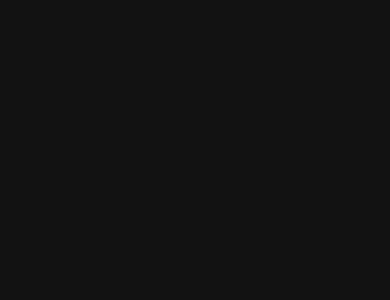
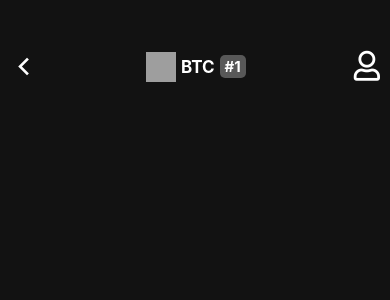
Before and after one commit to dzhaniivanov/crypto-tracker, a React Native app: screen / in a window 390 px wide. Shown: the top 300 px of the page. Built offline with nearby package versions, Linux system fonts and the light colour scheme; grey boxes are pictures that could not be loaded.

Commit message:
cleaning app.js,added detail screen page

```diff
--- a/App.js
+++ b/App.js
@@ -1,11 +1,13 @@
 import { StatusBar } from "expo-status-bar";
-import { StyleSheet, Text, View, Image, FlatList } from "react-native";
-import CoinItem from "./src/components/CoinItem";
+import { StyleSheet, View } from "react-native";
+import HomeScreen from "./src/screens/HomeScreen";
+import CoinDetailedScreen from "./src/screens/CoinDetailedScreen";
 
 export default function App() {
   return (
     <View style={styles.container}>
-      <FlatList />
+      {/* <HomeScreen /> */}
+      <CoinDetailedScreen/>
       <StatusBar style="light" />
     </View>
   );
--- a/src/components/CoinItem/index.jsx
+++ b/src/components/CoinItem/index.jsx
@@ -2,12 +2,44 @@
 import { AntDesign } from "@expo/vector-icons";
 import styles from "./styles";
 
-const CoinItem = () => {
+const CoinItem = ({ marketCoin }) => {
+  const {
+    name,
+    current_price,
+    market_cap_rank,
+    price_change_percentage_24h,
+    symbol,
+    market_cap,
+    image,
+  } = marketCoin;
+
+  const percentageColor =
+    price_change_percentage_24h < 0 ? "#ea3943" : "#16c874";
+
+  const normalizeMarketCap = (marketCap) => {
+    if (marketCap > 1_000_000_000_000) {
+      return `${Math.floor(marketCap / 1_000_000_000_000)} T`;
+    }
+
+    if (marketCap > 1_000_000_000) {
+      return `${Math.floor(marketCap / 1_000_000_000)} B`;
+    }
+
+    if (marketCap > 1_000_000) {
+      return `${Math.floor(marketCap / 1_000_000)} M`;
+    }
+
+    if (marketCap > 1_000) {
+      return `${Math.floor(marketCap / 1_000)} K`;
+    }
+    return marketCap;
+  };
+
   return (
     <View style={styles.coinContainer}>
       <Image
         source={{
-          uri: "https://assets.coingecko.com/coins/images/1/thumb/bitcoin.png?1547033579",
+          uri: image,
         }}
         style={{
           height: 30,
@@ -17,24 +49,28 @@
         }}
       />
       <View>
-        <Text style={styles.title}>Bitcoin</Text>
+        <Text style={styles.title}>{name}</Text>
         <View style={{ flexDirection: "row" }}>
           <View style={styles.rankContainer}>
-            <Text style={styles.rank}>1</Text>
+            <Text style={styles.rank}>{market_cap_rank}</Text>
           </View>
-          <Text style={styles.text}>BTC</Text>
+          <Text style={styles.text}>{symbol.toUpperCase()}</Text>
           <AntDesign
-            name="caretdown"
+            name={price_change_percentage_24h < 0 ? "caretdown" : "caretup"}
             size={12}
-            color="white"
+            color={percentageColor}
             style={{ alignSelf: "center", marginRight: 5 }}
           />
-          <Text style={styles.text}>0,63%</Text>
+          <Text style={{ color: percentageColor }}>
+            {price_change_percentage_24h.toFixed(2)}%
+          </Text>
         </View>
       </View>
-      <View style={{ marginLeft: "auto" }}>
-        <Text style={styles.title}>56265.09</Text>
-        <Text style={styles.title}>MCap 1.076 T</Text>
+      <View style={{ marginLeft: "auto", alignItems: "flex-end" }}>
+        <Text style={styles.title}>{current_price}</Text>
+        <Text style={{ color: "white" }}>
+          MCap {normalizeMarketCap(market_cap)}
+        </Text>
       </View>
     </View>
   );
--- /dev/null
+++ b/src/screens/CoinDetailedScreen/components/CoinDetailedHeader/index.jsx
@@ -0,0 +1,25 @@
+import { View, Text, Image } from "react-native";
+import { Ionicons } from "@expo/vector-icons";
+import { FontAwesome5 } from "@expo/vector-icons";
+import styles from "./styles";
+
+const CoinDetailedHeader = (props) => {
+  const { image, symbol, marketCapRank } = props;
+  return (
+    <View style={styles.headerContainer}>
+      <Ionicons name="chevron-back-sharp" size={28} color="white" />
+      <View style={styles.ticketContainer}>
+        <Image source={{ uri: image }} style={{ width: 30, height: 30 }} />
+        <Text style={styles.ticketTitle}>{symbol.toUpperCase()}</Text>
+        <View style={styles.rankContainer}>
+          <Text style={{ color: "white", fontWeight: "bold", fontSize: 15 }}>
+            #{marketCapRank}
+          </Text>
+        </View>
+      </View>
+      <FontAwesome5 name="user" size={30} color="white" />
+    </View>
+  );
+};
+
+export default CoinDetailedHeader;
--- /dev/null
+++ b/src/screens/CoinDetailedScreen/components/CoinDetailedHeader/styles.js
@@ -0,0 +1,28 @@
+import { StyleSheet } from "react-native";
+
+const styles = StyleSheet.create({
+  headerContainer: {
+    flexDirection: "row",
+    paddingHorizontal: 10,
+    alignItems: "center",
+    justifyContent: "space-between",
+  },
+  ticketContainer: {
+    flexDirection: "row",
+    alignItems: "center",
+  },
+  ticketTitle: {
+    color: "white",
+    fontWeight: "bold",
+    marginHorizontal: 5,
+    fontSize: 17,
+  },
+  rankContainer: {
+    backgroundColor: "#585858",
+    paddingHorizontal: 5,
+    paddingVertical: 2,
+    borderRadius: 5,
+  },
+});
+
+export default styles;
--- /dev/null
+++ b/src/screens/CoinDetailedScreen/index.jsx
@@ -0,0 +1,24 @@
+import { View, Text } from "react-native";
+import coinData from "../../../assets/data/crypto.json";
+import CoinDetailedHeader from "./components/CoinDetailedHeader";
+
+const CoinDetailedScreen = () => {
+  const {
+    image: { small },
+    name,
+    symbol,
+    market_data: { market_cap_rank },
+  } = coinData;
+  return (
+    <View>
+      <CoinDetailedHeader
+        image={small}
+        name={name}
+        symbol={symbol}
+        marketCapRank={market_cap_rank}
+      />
+    </View>
+  );
+};
+
+export default CoinDetailedScreen;
--- /dev/null
+++ b/src/screens/HomeScreen/index.jsx
@@ -0,0 +1,15 @@
+import { FlatList } from "react-native";
+import CoinItem from "../../components/CoinItem";
+
+import cryptocurrencies from "../../../assets/data/cryptocurrencies.json";
+
+const HomeScreen = () => {
+  return (
+    <FlatList
+      data={cryptocurrencies}
+      renderItem={({ item }) => <CoinItem marketCoin={item} />}
+    />
+  );
+};
+
+export default HomeScreen;
```
